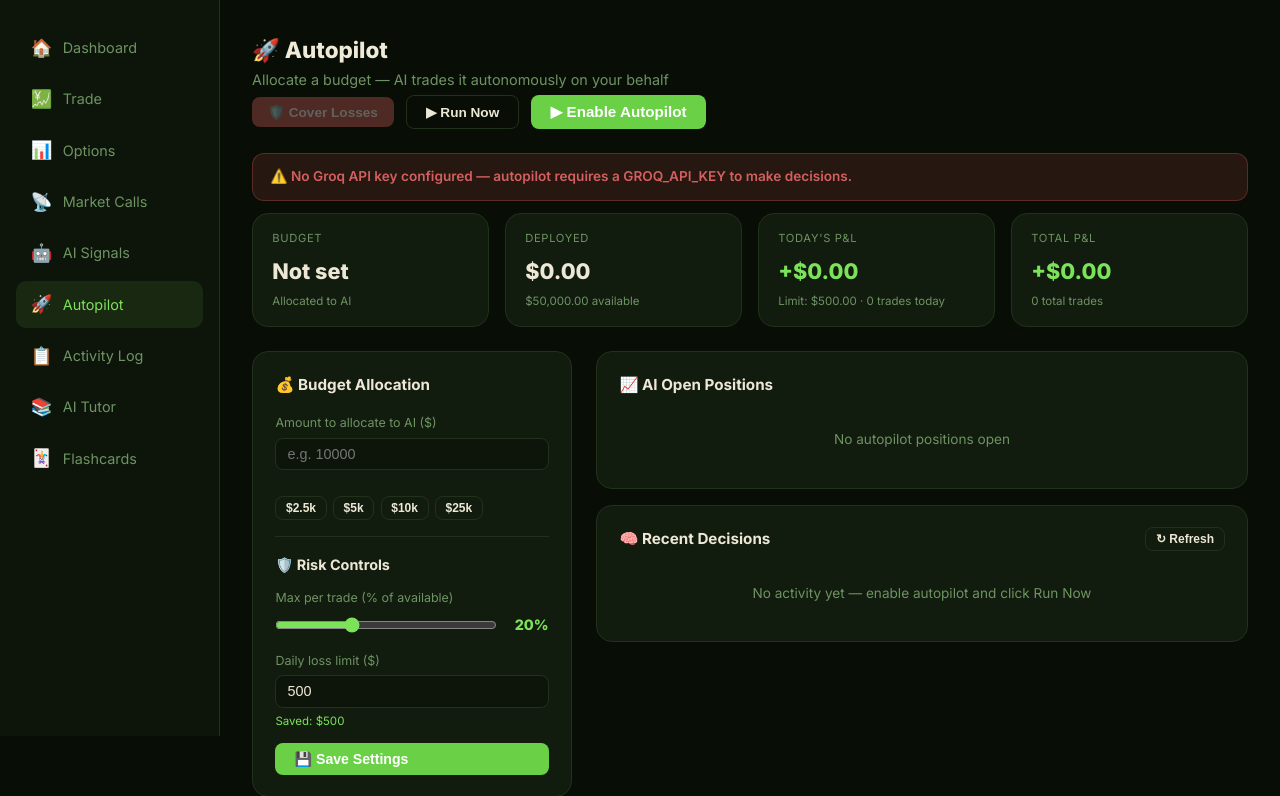
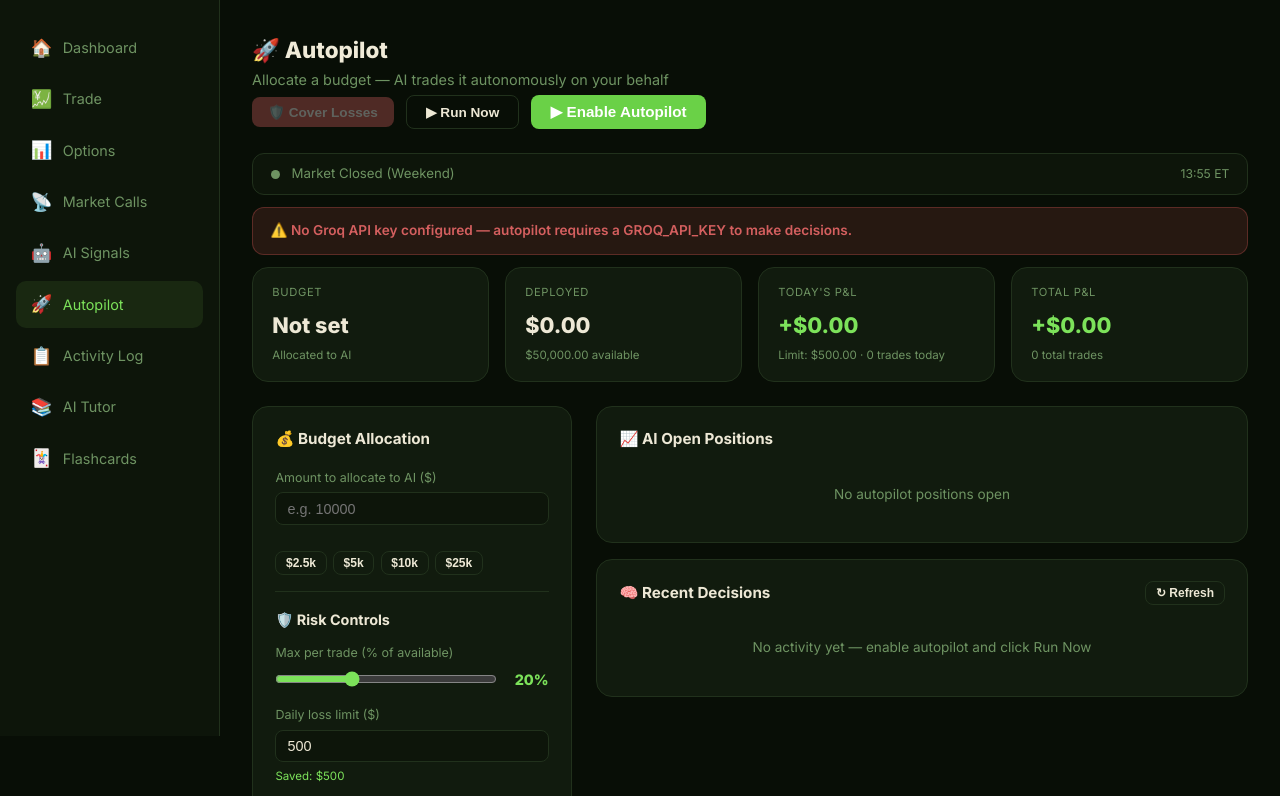
Before and after one commit to ritheeshkramakrishnan/mockfolio, a Flask app: page /autopilot in a window 1280 px wide. Shown: the part 64-860 px from the top of the page. Run offline with Flask 3, Linux system fonts and the light colour scheme; the visitor is signed in with stand-in values (Sample User, id 1); data comes from the database, SQL or seed files in the repository; data that the repository does not hold is empty; some libraries are stand-ins or nearby versions.

Commit message:
feat: enforce market hours — queue BUYs outside hours, block SELLs after close
- BUYs outside 9:30–16:00 ET Mon–Fri are queued as pending orders
- Queued orders execute automatically at next market open
- SELLs are fully blocked when market is closed or on weekends
- Scheduler only runs live trades during market hours (weekdays only)
- Pending orders processed once per day at market open
- New /api/market/status and /api/autopilot/pending endpoints
- Autopilot UI shows live market status pill + queued order count

Co-Authored-By: Claude Sonnet 4.6 <noreply@anthropic.com>

```diff
--- a/app.py
+++ b/app.py
@@ -7,6 +7,49 @@ import secrets
 import xml.etree.ElementTree as ET
 from datetime import datetime, timedelta
 from functools import wraps
+from zoneinfo import ZoneInfo
+
+_ET_TZ = ZoneInfo("America/New_York")
+
+
+def _et_now() -> datetime:
+    return datetime.now(_ET_TZ)
+
+
+def _is_market_open() -> bool:
+    """True if NYSE is currently open: 9:30–16:00 ET, Mon–Fri (holidays not checked)."""
+    now = _et_now()
+    if now.weekday() >= 5:          # Sat=5, Sun=6
+        return False
+    open_t  = now.replace(hour=9,  minute=30, second=0, microsecond=0)
+    close_t = now.replace(hour=16, minute=0,  second=0, microsecond=0)
+    return open_t <= now < close_t
+
+
+def _is_weekday() -> bool:
+    return _et_now().weekday() < 5
+
+
+def _market_status() -> dict:
+    now = _et_now()
+    wd  = now.weekday()   # 0=Mon … 6=Sun
+    open_t  = now.replace(hour=9,  minute=30, second=0, microsecond=0)
+    close_t = now.replace(hour=16, minute=0,  second=0, microsecond=0)
+    is_open = (wd < 5) and (open_t <= now < close_t)
+    if wd >= 5:
+        status = "weekend"
+        label  = "Market Closed (Weekend)"
+    elif now < open_t:
+        status = "pre-market"
+        label  = f"Pre-Market — opens at 9:30 AM ET"
+    elif now >= close_t:
+        status = "after-hours"
+        label  = "After-Hours — market closed"
+    else:
+        status = "open"
+        label  = "Market Open"
+    return {"open": is_open, "status": status, "label": label,
+            "weekday": wd < 5, "et_time": now.strftime("%H:%M ET")}
 
 import requests
 from flask import (
@@ -399,6 +442,33 @@ def init_db():
     except Exception:
         try: db.rollback()
         except: pass
+    # pending orders — BUYs queued outside market hours, executed at next market open
+    try:
+        db.execute("""
+            CREATE TABLE IF NOT EXISTS pending_orders (
+                id         INTEGER PRIMARY KEY AUTOINCREMENT,
+                user_id    INTEGER NOT NULL,
+                symbol     TEXT NOT NULL,
+                qty        REAL NOT NULL,
+                reasoning  TEXT,
+                queued_at  TEXT DEFAULT (datetime('now')),
+                status     TEXT DEFAULT 'pending'
+            )
+        """ if not USE_POSTGRES else """
+            CREATE TABLE IF NOT EXISTS pending_orders (
+                id         SERIAL PRIMARY KEY,
+                user_id    INTEGER NOT NULL,
+                symbol     TEXT NOT NULL,
+                qty        REAL NOT NULL,
+                reasoning  TEXT,
+                queued_at  TEXT DEFAULT CURRENT_TIMESTAMP,
+                status     TEXT DEFAULT 'pending'
+            )
+        """)
+        db.commit()
+    except Exception:
+        try: db.rollback()
+        except: pass
     _import_backup(db)
     _cleanup_snapshots(db)
     db.close()
@@ -439,16 +509,99 @@ def _autopilot_today_pnl(user_id: int, db) -> float:
         return 0.0
 
 
+def _process_pending_orders(user_id: int, db) -> list:
+    """Execute queued BUY orders at market open. Called once per day when market opens."""
+    orders = db.execute(
+        "SELECT * FROM pending_orders WHERE user_id=? AND status='pending' ORDER BY queued_at ASC",
+        (user_id,)
+    ).fetchall()
+    if not orders:
+        return []
+
+    user_row = db.execute("SELECT balance FROM users WHERE id=?", (user_id,)).fetchone()
+    if not user_row:
+        return []
+    balance = float(user_row["balance"])
+    log_entries = []
+
+    for order in orders:
+        symbol = order["symbol"].upper()
+        qty    = float(order["qty"])
+        reason = (order["reasoning"] or "") + " [Queued order — executed at market open]"
+        try:
+            price, _ = _get_price(symbol)
+        except Exception:
+            db.execute("UPDATE pending_orders SET status='failed' WHERE id=?", (order["id"],))
+            continue
+        cost = price * qty
+        if balance < cost:
+            db.execute("UPDATE pending_orders SET status='skipped' WHERE id=?", (order["id"],))
+            log_entries.append({"action": "SKIP", "symbol": symbol, "qty": qty,
+                                "reasoning": f"Skipped queued BUY {symbol}: insufficient balance (need ${cost:.2f}, have ${balance:.2f})"})
+            continue
+        open_count = db.execute(
+            "SELECT COUNT(*) as n FROM positions WHERE user_id=?", (user_id,)
+        ).fetchone()["n"]
+        if open_count >= 6:
+            db.execute("UPDATE pending_orders SET status='skipped' WHERE id=?", (order["id"],))
+            log_entries.append({"action": "SKIP", "symbol": symbol, "qty": qty,
+                                "reasoning": f"Skipped queued BUY {symbol}: max 6 positions reached"})
+            continue
+        db.execute("UPDATE users SET balance=balance-? WHERE id=?", (cost, user_id))
+        pos = db.execute(
+            "SELECT * FROM positions WHERE user_id=? AND symbol=? AND side='long'",
+            (user_id, symbol)
+        ).fetchone()
+        if pos:
+            new_qty = pos["qty"] + qty
+            new_avg = (pos["avg_price"] * pos["qty"] + price * qty) / new_qty
+            db.execute("UPDATE positions SET qty=?, avg_price=? WHERE id=?", (new_qty, new_avg, pos["id"]))
+        else:
+            db.execute(
+                "INSERT INTO positions (user_id,symbol,qty,avg_price,side) VALUES (?,?,?,?,'long')",
+                (user_id, symbol, qty, price)
+            )
+        db.execute(
+            "INSERT INTO trades (user_id,symbol,qty,price,side,pnl,source,ai_reasoning) VALUES (?,?,?,?,'buy',0,'autopilot',?)",
+            (user_id, symbol, qty, price, reason)
+        )
+        db.execute(
+            "INSERT INTO autopilot_log (user_id,action,symbol,qty,price,reasoning) VALUES (?,?,?,?,?,?)",
+            (user_id, "BUY", symbol, qty, price, reason)
+        )
+        db.execute("UPDATE pending_orders SET status='executed' WHERE id=?", (order["id"],))
+        balance -= cost
+        log_entries.append({"action": "BUY", "symbol": symbol, "qty": qty, "reasoning": reason})
+
+    if log_entries:
+        _record_snapshot(user_id, db)
+        _check_phase(user_id, db)
+        db.commit()
+        _export_backup(db)
+    return log_entries
+
+
 def _run_autopilot(user_id: int, db, mode: str = "standard") -> list:
     """
-    Claude analyzes the portfolio and market, then executes trades automatically.
+    AI analyzes the portfolio and market, then executes trades automatically.
     mode: "standard" — normal autopilot
           "cover_losses" — defensive recovery: sell losers, buy safe assets
+    Market rules enforced:
+      - SELLs only execute during market hours (9:30–16:00 ET, Mon–Fri)
+      - BUYs outside market hours are queued as pending orders
+      - On weekends, only BUYs are queued; SELLs are blocked entirely
+      - Queued BUYs are processed at next market open via _process_pending_orders
     Respects autopilot_budget (ring-fenced capital) and autopilot_daily_loss_limit.
     Returns a list of log entries for what was done.
     """
     if not _ai_client:
         return []
+
+    mkt = _market_status()
+    market_open   = mkt["open"]       # True only during 9:30–16:00 ET Mon–Fri
+    is_weekday    = mkt["weekday"]    # Mon–Fri regardless of time
+    queue_buys    = not market_open   # outside hours → queue BUYs instead of executing
+    allow_sells   = market_open       # SELLs only during live market hours
 
     try:
         user_row = db.execute(
@@ -587,15 +740,17 @@ MARKET PRICES:
 RECENT NEWS:
 {headlines}
 
+MARKET STATUS: {mkt['label']}
+{"BUYs will be QUEUED for next market open — do NOT suggest SELLs." if not market_open else "Market is OPEN — BUYs and SELLs execute immediately."}
+
 RULES:
 - Max {max_pct*100:.0f}% of available capital per single buy trade
 - Max 6 open positions total
-- You MUST make at least one BUY or SELL trade — do not return only HOLD
-- If you have open positions, consider selling the weakest one
+- You MUST suggest at least one BUY{"" if not market_open else " or SELL"} — do not return only HOLD
+- {"ONLY suggest BUYs — no SELLs while market is closed" if not market_open else "If you have open positions, consider selling the weakest one"}
 - If no open positions, buy the most promising symbol from the watchlist
-- Market hours do not apply here — execute regardless
-
-You MUST include at least one BUY or SELL. Respond ONLY with valid JSON:
+
+You MUST include at least one BUY{"" if not market_open else " or SELL"}. Respond ONLY with valid JSON:
 [
   {{"action": "BUY", "symbol": "AAPL", "qty": 5, "reasoning": "Strong momentum..."}},
   {{"action": "SELL", "symbol": "TSLA", "qty": 2, "reasoning": "Overbought..."}}
@@ -656,6 +811,24 @@ You MUST include at least one BUY or SELL. Respond ONLY with valid JSON:
             if cost > max_spend:
                 qty = max(1, int(max_spend / price))
                 cost = price * qty
+
+            if queue_buys:
+                # Outside market hours — queue the order for next market open
+                db.execute(
+                    "INSERT INTO pending_orders (user_id,symbol,qty,reasoning) VALUES (?,?,?,?)",
+                    (user_id, symbol, qty, reason)
+                )
+                action = "QUEUED"
+                log_action = "QUEUED"
+                db.execute(
+                    "INSERT INTO autopilot_log (user_id,action,symbol,qty,price,reasoning) VALUES (?,?,?,?,?,?)",
+                    (user_id, "QUEUED", symbol, qty, None,
+                     f"[Queued for market open] {reason}")
+                )
+                log_entries.append({"action": "QUEUED", "symbol": symbol, "qty": qty,
+                                    "reasoning": f"[Queued for market open] {reason}"})
+                continue
+
             open_count = db.execute(
                 "SELECT COUNT(*) as n FROM positions WHERE user_id=?", (user_id,)
             ).fetchone()["n"]
@@ -692,6 +865,17 @@ You MUST include at least one BUY or SELL. Respond ONLY with valid JSON:
                 executed_price = price
 
         elif action == "SELL" and symbol and qty > 0:
+            if not allow_sells:
+                # Market is closed — block all sells
+                db.execute(
+                    "INSERT INTO autopilot_log (user_id,action,symbol,qty,price,reasoning) VALUES (?,?,?,?,?,?)",
+                    (user_id, "BLOCKED", symbol, qty, None,
+                     f"SELL blocked: market is closed ({mkt['label']}). No sales outside trading hours.")
+                )
+                log_entries.append({"action": "BLOCKED", "symbol": symbol, "qty": qty,
+                                    "reasoning": f"SELL blocked: market is closed ({mkt['label']})"})
+                continue
+
             pos = db.execute(
                 "SELECT * FROM positions WHERE user_id=? AND symbol=? AND side='long'",
                 (user_id, symbol)
@@ -717,6 +901,9 @@ You MUST include at least one BUY or SELL. Respond ONLY with valid JSON:
                 )
                 balance += proceeds
                 executed_price = price
+
+        if action in ("QUEUED", "BLOCKED"):
+            continue
 
         # Cover losses mode: use a distinct log action so the feed can show a shield badge
         log_action = f"COVER_{action}" if (mode == "cover_losses" and action in ("BUY","SELL")) else action
@@ -947,11 +1134,28 @@ def _scan_ts_load() -> datetime | None:
     return None
 
 
+_market_just_opened: bool = False   # tracks whether we've processed pending orders today
+
+
 def _autopilot_scan_all():
-    """Run autopilot for every user who has it enabled. Called every 5 minutes."""
-    global _last_autopilot_scan
+    """
+    Run autopilot for every user who has it enabled. Called every 5 minutes.
+    Market rules:
+      - Only executes live trades during market hours (9:30–16:00 ET, Mon–Fri)
+      - Processes queued pending orders once at market open each weekday
+      - Skips entirely on weekends (users can still manually queue from the UI)
+    """
+    global _last_autopilot_scan, _market_just_opened
+
+    mkt = _market_status()
+
+    if not mkt["weekday"]:
+        print(f"[scheduler] weekend — skipping live scan ({mkt['et_time']})")
+        return
+
     if not _ai_client:
         return
+
     try:
         if USE_POSTGRES:
             db = _PgConn(_DB_URL)
@@ -960,27 +1164,48 @@ def _autopilot_scan_all():
             db.row_factory = sqlite3.Row
 
         users = db.execute("SELECT id FROM users WHERE autopilot=1").fetchall()
-        print(f"[scheduler] autopilot scan — {len(users)} user(s) enabled")
-        for u in users:
-            try:
-                _run_autopilot(u["id"], db)
-            except Exception as e:
-                print(f"[scheduler] user {u['id']} error: {e}")
-        _last_autopilot_scan = datetime.now()
-        _scan_ts_save(_last_autopilot_scan)
+
+        # ── process pending orders once at market open ────────────────────────
+        if mkt["open"] and not _market_just_opened:
+            _market_just_opened = True
+            print(f"[scheduler] market just opened — processing pending orders for {len(users)} user(s)")
+            for u in users:
+                try:
+                    entries = _process_pending_orders(u["id"], db)
+                    if entries:
+                        print(f"[scheduler] user {u['id']}: executed {len(entries)} pending order(s)")
+                except Exception as e:
+                    print(f"[scheduler] pending orders user {u['id']} error: {e}")
+        elif not mkt["open"]:
+            _market_just_opened = False   # reset so we process again next open
+
+        # ── live autopilot scan (market hours only) ───────────────────────────
+        if mkt["open"]:
+            print(f"[scheduler] autopilot scan — {len(users)} user(s) enabled ({mkt['et_time']})")
+            for u in users:
+                try:
+                    _run_autopilot(u["id"], db)
+                except Exception as e:
+                    print(f"[scheduler] user {u['id']} error: {e}")
+            _last_autopilot_scan = datetime.now()
+            _scan_ts_save(_last_autopilot_scan)
+        else:
+            print(f"[scheduler] market closed ({mkt['label']}) — skipping live trades")
+
         db.close()
     except Exception as e:
         print(f"[scheduler] scan failed: {e}")
 
-    # Refresh AI signals every 5 minutes (server-side, independent of any user's browser)
-    try:
-        print("[scheduler] refreshing AI signals…")
-        articles = _fetch_news(limit=20)
-        _signals_cache.clear()
-        _generate_signals(articles, force=True)
-        print("[scheduler] AI signals refreshed")
-    except Exception as e:
-        print(f"[scheduler] signals refresh failed: {e}")
+    # Refresh AI signals every 5 minutes on weekdays (market hours or pre-market)
+    if mkt["weekday"]:
+        try:
+            print("[scheduler] refreshing AI signals…")
+            articles = _fetch_news(limit=20)
+            _signals_cache.clear()
+            _generate_signals(articles, force=True)
+            print("[scheduler] AI signals refreshed")
+        except Exception as e:
+            print(f"[scheduler] signals refresh failed: {e}")
 
 
 def _start_scheduler():
@@ -1427,6 +1652,25 @@ def api_autopilot_status():
         "logs": [dict(l) for l in logs],
         "ai_available": bool(_ai_client),
     })
+
+
+@app.route("/api/market/status")
+@login_required
+def api_market_status():
+    return jsonify(_market_status())
+
+
+@app.route("/api/autopilot/pending")
+@login_required
+def api_autopilot_pending():
+    user = current_user()
+    db = get_db()
+    rows = db.execute(
+        "SELECT symbol, qty, reasoning, queued_at FROM pending_orders "
+        "WHERE user_id=? AND status='pending' ORDER BY queued_at ASC",
+        (user["id"],)
+    ).fetchall()
+    return jsonify([dict(r) for r in rows])
 
 
 @app.route("/api/autopilot/toggle", methods=["POST"])
--- a/templates/autopilot.html
+++ b/templates/autopilot.html
@@ -46,6 +46,18 @@
           — Loading…
         </button>
       </div>
+    </div>
+
+    <!-- Market status pill -->
+    <div id="marketStatusBar" style="display:flex;align-items:center;gap:.75rem;padding:.6rem 1.1rem;border-radius:12px;margin-bottom:.75rem;background:var(--surface);border:1px solid var(--border);font-size:.83rem;">
+      <span id="marketDot" style="width:9px;height:9px;border-radius:50%;background:var(--muted);display:inline-block;flex-shrink:0;"></span>
+      <span id="marketLabel" style="color:var(--muted);">Checking market hours…</span>
+      <span id="marketTime" style="color:var(--muted);margin-left:auto;font-size:.76rem;"></span>
+    </div>
+
+    <!-- Pending orders notice (shown outside market hours) -->
+    <div id="pendingBanner" style="display:none;padding:.7rem 1.1rem;border-radius:12px;margin-bottom:.75rem;background:rgba(255,180,0,.1);border:1px solid rgba(255,180,0,.25);font-size:.83rem;color:var(--gold);">
+      🕐 <b id="pendingCount">0</b> BUY order(s) queued — will execute when market opens Monday at 9:30 AM ET
     </div>
 
     <!-- Status banner -->
@@ -409,6 +421,10 @@ function renderFeed(logs) {
       badgeColor = 'rgba(126,200,80,.15)'; badgeText = 'var(--accent)'; badgeLabel = action;
     } else if (action === 'SELL') {
       badgeColor = 'rgba(255,180,0,.15)'; badgeText = 'var(--gold)'; badgeLabel = action;
+    } else if (action === 'QUEUED') {
+      badgeColor = 'rgba(100,160,255,.15)'; badgeText = '#7ab4ff'; badgeLabel = '🕐 QUEUED';
+    } else if (action === 'BLOCKED') {
+      badgeColor = 'rgba(255,100,100,.12)'; badgeText = 'var(--red)'; badgeLabel = '🚫 BLOCKED';
     } else {
       badgeColor = 'rgba(255,255,255,.06)'; badgeText = 'var(--muted)'; badgeLabel = action;
     }
@@ -475,6 +491,63 @@ function tickScanCountdown() {
 
 setInterval(tickScanCountdown, 1000);
 setInterval(loadScanStatus, 60_000); // re-sync every minute
+
+// ── Market status + pending orders ────────────────────────────────────────────
+async function loadMarketStatus() {
+  try {
+    const [mktR, pendR] = await Promise.all([
+      fetch('/api/market/status'),
+      fetch('/api/autopilot/pending'),
+    ]);
+    const mkt  = await mktR.json();
+    const pend = pendR.ok ? await pendR.json() : [];
+
+    const dot   = document.getElementById('marketDot');
+    const label = document.getElementById('marketLabel');
+    const time  = document.getElementById('marketTime');
+
+    if (mkt.open) {
+      dot.style.background = 'var(--accent)';
+      dot.style.boxShadow  = '0 0 6px var(--accent)';
+      label.style.color    = 'var(--accent)';
+    } else if (mkt.status === 'weekend') {
+      dot.style.background = 'var(--muted)';
+      dot.style.boxShadow  = 'none';
+      label.style.color    = 'var(--muted)';
+    } else {
+      dot.style.background = 'var(--gold)';
+      dot.style.boxShadow  = 'none';
+      label.style.color    = 'var(--gold)';
+    }
+    label.textContent = mkt.label;
+    if (time) time.textContent = mkt.et_time;
+
+    // Pending orders banner
+    const pb = document.getElementById('pendingBanner');
+    if (pend.length > 0) {
+      document.getElementById('pendingCount').textContent = pend.length;
+      const isWeekend = mkt.status === 'weekend';
+      pb.innerHTML = `🕐 <b>${pend.length}</b> BUY order(s) queued — will execute at next market open` +
+        (isWeekend ? ' (Monday 9:30 AM ET)' : ' (9:30 AM ET)');
+      pb.style.display = 'block';
+    } else {
+      pb.style.display = 'none';
+    }
+
+    // Disable Run Now + Cover Losses outside market hours
+    const runBtn = document.getElementById('runNowBtn');
+    if (runBtn) {
+      if (!mkt.open) {
+        runBtn.title = `Market closed (${mkt.label}) — BUYs will be queued, SELLs blocked`;
+      } else {
+        runBtn.title = '';
+      }
+    }
+  } catch(e) {}
+}
+
+loadMarketStatus();
+setInterval(loadMarketStatus, 60_000);
 
 // ── Cover Losses button state ─────────────────────────────────────────────────
 function updateCoverLossesBtn() {
```
